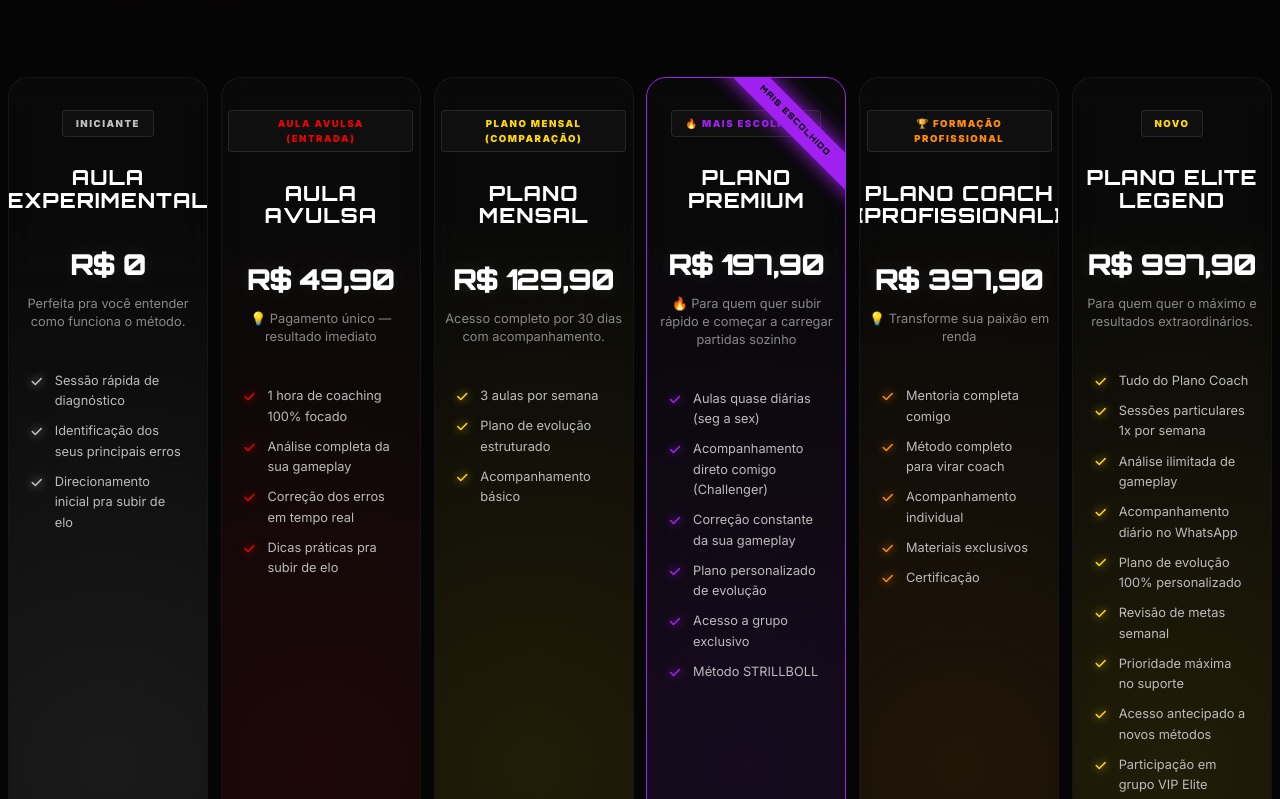
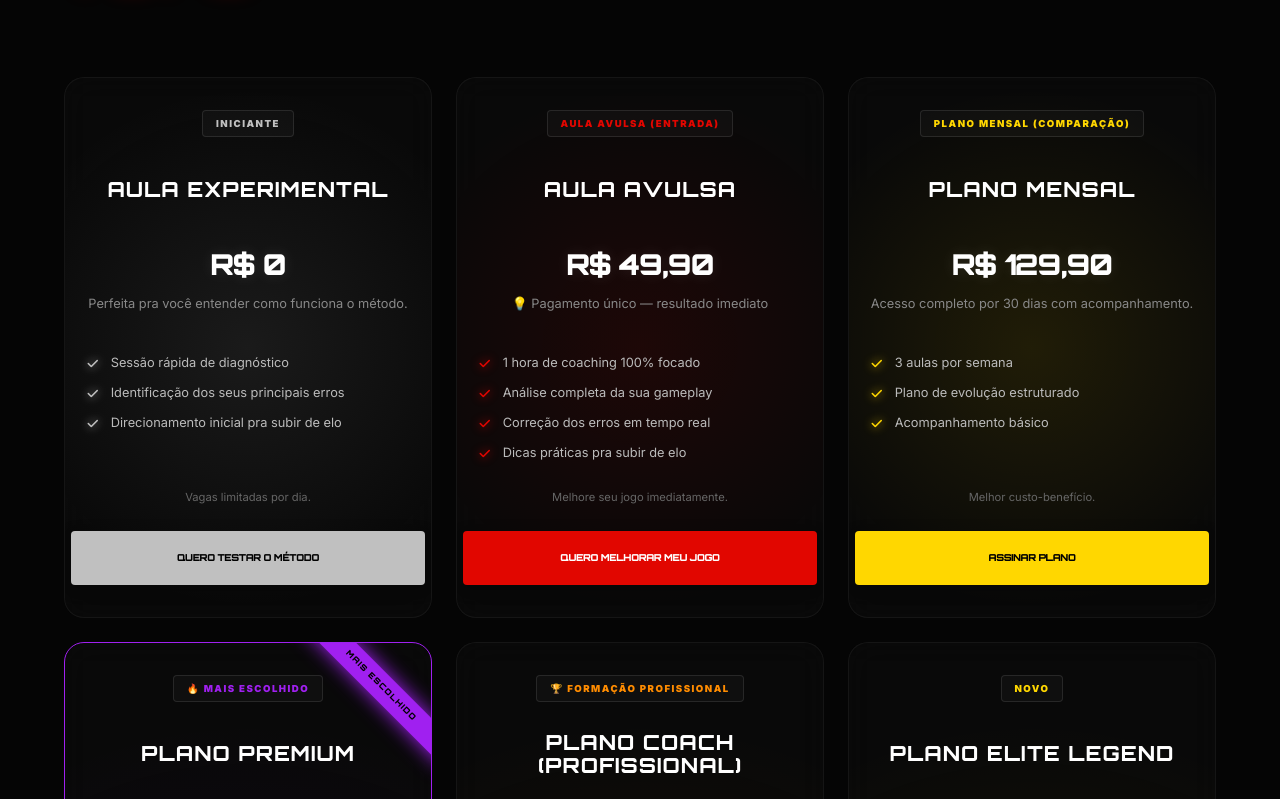
Before and after one commit to jogamaislol408-byte/coachkalebie, a website built with Vite: page index.html in a window 1280 px wide. Shown: the part 3248-4047 px from the top of the page. Built offline with nearby package versions, Linux system fonts and the light colour scheme.

Commit message:
Primeiro commit

```diff
--- a/style.css
+++ b/style.css
@@ -643,16 +643,16 @@ nav.scrolled {
 
 .pricing-grid {
     display: flex;
-    gap: 0.8rem;
+    gap: 1.5rem;
     align-items: stretch;
-    flex-wrap: nowrap;
+    flex-wrap: wrap;
     justify-content: center;
 }
 
 .price-card {
-    flex: 1;
-    min-width: 200px;
-    max-width: 295px;
+    flex: 1 1 300px;
+    min-width: 300px;
+    max-width: 380px;
     background: rgba(10, 10, 10, 0.8);
     border: 1px solid rgba(255, 255, 255, 0.05);
     padding: 2rem 0.4rem;
```
